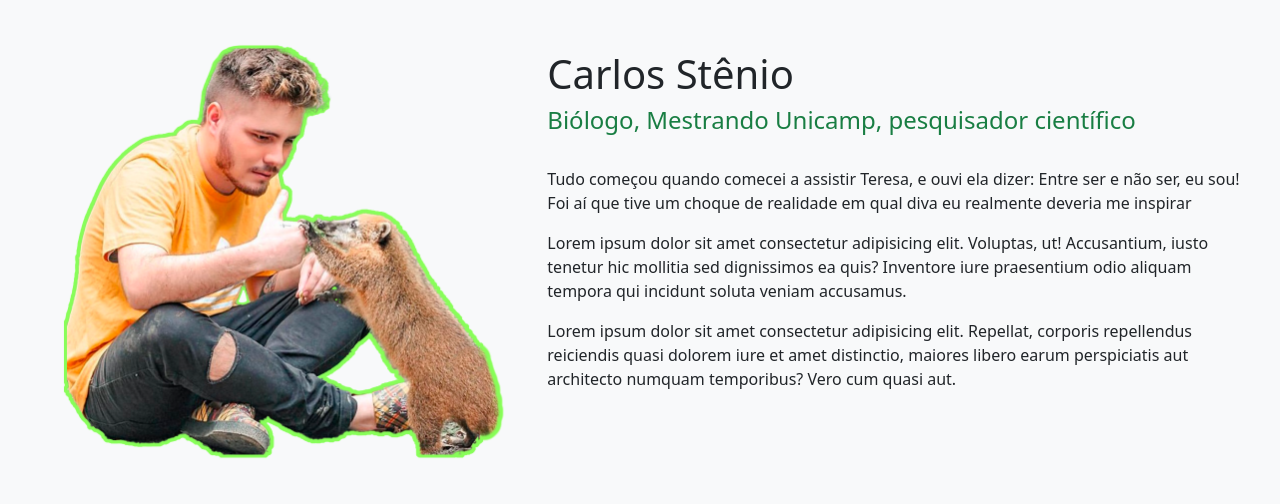
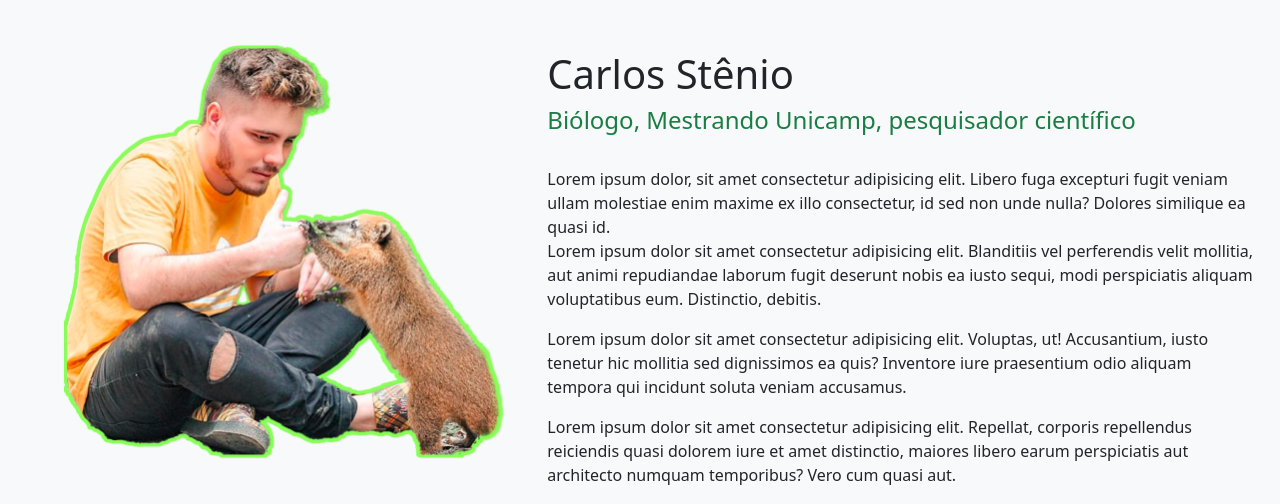
Before and after one commit to julinhodoceu/biologia-aplicada2, a plain HTML site: page index.html in a window 1280 px wide. Shown: the part 707-1211 px from the top of the page. Drawn offline with nearby package versions, Linux system fonts and the light colour scheme.

Commit message:
Atualização escrita

```diff
--- a/index.html
+++ b/index.html
@@ -94,7 +94,7 @@
                 <div class="col-md-7 justify-content-center d-block pt-5">
                   <h1 class="flex-grow-1"> Carlos Stênio</h1>
                   <h4 class="pb-4">Biólogo, Mestrando Unicamp, pesquisador científico</h4>
-                  <p>Tudo começou quando comecei a assistir Teresa, e ouvi ela dizer: Entre ser e não ser, eu sou! <br> Foi aí que tive um choque de realidade em qual diva eu realmente deveria me inspirar</p>
+                  <p>Lorem ipsum dolor, sit amet consectetur adipisicing elit. Libero fuga excepturi fugit veniam ullam molestiae enim maxime ex illo consectetur, id sed non unde nulla? Dolores similique ea quasi id. <br> Lorem ipsum dolor sit amet consectetur adipisicing elit. Blanditiis vel perferendis velit mollitia, aut animi repudiandae laborum fugit deserunt nobis ea iusto sequi, modi perspiciatis aliquam voluptatibus eum. Distinctio, debitis.</p>
                   <p>Lorem ipsum dolor sit amet consectetur adipisicing elit. Voluptas, ut! Accusantium, iusto tenetur hic mollitia sed dignissimos ea quis? Inventore iure praesentium odio aliquam tempora qui incidunt soluta veniam accusamus.</p>
                   <p>Lorem ipsum dolor sit amet consectetur adipisicing elit. Repellat, corporis repellendus reiciendis quasi dolorem iure et amet distinctio, maiores libero earum perspiciatis aut architecto numquam temporibus? Vero cum quasi aut.</p>
                 </div>
```
